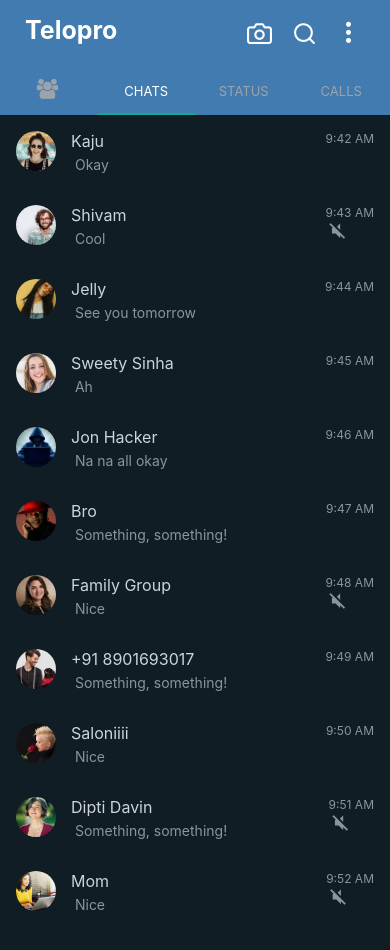
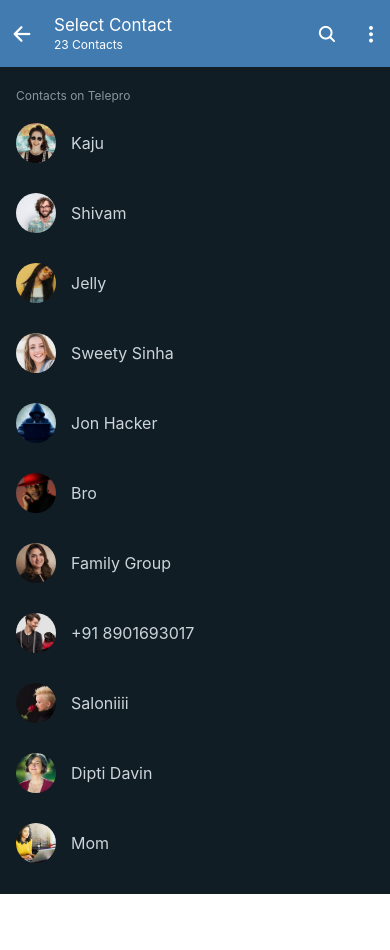
Before and after one commit to pham-manh/telepro-app-final, a React Native app: screen /ContactScreen in a window 390 px wide. Shown: the top 950 px of the page. After the commit the page ends 894 px from the top, so only its background shows below. Built offline with nearby package versions, Linux system fonts and the light colour scheme.

Commit message:
[ADD] Impl Contact List UI

```diff
--- a/App.tsx
+++ b/App.tsx
@@ -3,9 +3,9 @@ import { createStackNavigator } from '@react-navigation/stack';
 import React from 'react';
 import { StatusBar } from 'react-native';
 import ChatScreen from './src/screens/ChatScreen';
+import ContactScreen from './src/screens/ContactScreen';
 import HomeScreen from './src/screens/HomeScreen';
 import { Colors } from './src/theme/Colors';
-// import ContactScreen from './src/screens/ContactScreen';
 
 const Stack = createStackNavigator();
 
@@ -19,7 +19,7 @@ const App = () => {
         }}>
         <Stack.Screen name="HomeScreen" component={HomeScreen} />
         <Stack.Screen name="ChatScreen" component={ChatScreen} />
-        {/* <Stack.Screen name="ContactScreen" component={ContactScreen} /> */}
+        <Stack.Screen name="ContactScreen" component={ContactScreen} />
       </Stack.Navigator>
     </NavigationContainer>
   )
--- /dev/null
+++ b/src/components/ContactHeader.jsx
@@ -0,0 +1,74 @@
+import {useNavigation} from '@react-navigation/native';
+import React from 'react';
+import {StyleSheet, Text, View} from 'react-native';
+import {Colors} from '../theme/Colors';
+import VectorIcon from '../utils/VectorIcon';
+
+const ContactHeader = () => {
+  const navigation = useNavigation();
+
+  return (
+    <View style={styles.container}>
+      <View style={styles.headerContainer}>
+        <VectorIcon
+          name="arrow-back"
+          type="Ionicons"
+          size={24}
+          color={Colors.white}
+          onPress={() => navigation.goBack()}
+        />
+        <View>
+          <Text style={styles.selectContact}>Select Contact</Text>
+          <Text style={styles.count}>23 Contacts</Text>
+        </View>
+      </View>
+
+      <View style={styles.headerContainer}>
+        <VectorIcon
+          type="Ionicons"
+          name="search"
+          color={Colors.white}
+          size={20}
+          style={styles.iconStyle}
+        />
+        <VectorIcon
+          type="Entypo"
+          name="dots-three-vertical"
+          color={Colors.white}
+          size={18}
+        />
+      </View>
+    </View>
+  );
+};
+
+const styles = StyleSheet.create({
+  headerContainer: {
+    flexDirection: 'row',
+    alignItems: 'center',
+  },
+  container: {
+    backgroundColor: Colors.primaryColor,
+    paddingVertical: 15,
+    paddingHorizontal: 10,
+    flexDirection: 'row',
+    alignItems: 'center',
+    justifyContent: 'space-between',
+  },
+  selectContact: {
+    fontSize: 17,
+    color: Colors.white,
+    marginLeft: 20,
+  },
+  count: {
+    fontSize: 12,
+    color: Colors.white,
+    marginLeft: 20,
+    marginTop: 2,
+  },
+  iconStyle: {
+    marginHorizontal: 25,
+  },
+});
+
+export default ContactHeader;
--- /dev/null
+++ b/src/components/ContactList.jsx
@@ -0,0 +1,48 @@
+import React from 'react';
+import {Image, StyleSheet, Text, View} from 'react-native';
+import {ContactListData} from '../data/ContactListData';
+import {Colors} from '../theme/Colors';
+
+const ContactList = () => {
+  return (
+    <View style={styles.container}>
+      <Text style={styles.title}>Contacts on Telepro</Text>
+      {ContactListData.map(item => (
+        <View style={styles.contactContainer}>
+          <Image source={item.userImg} style={styles.imgStyle} />
+          <Text style={styles.username}>{item.name}</Text>
+        </View>
+      ))}
+    </View>
+  );
+};
+
+const styles = StyleSheet.create({
+  container: {
+    backgroundColor: Colors.background,
+    padding: 16,
+    flex: 1,
+  },
+  imgStyle: {
+    height: 40,
+    width: 40,
+    borderRadius: 50,
+  },
+  username: {
+    fontSize: 16,
+    color: Colors.textColor,
+    marginLeft: 15,
+  },
+  title: {
+    fontSize: 12,
+    color: Colors.textGrey,
+    marginVertical: 5,
+  },
+  contactContainer: {
+    flexDirection: 'row',
+    alignItems: 'center',
+    paddingVertical: 15,
+  },
+});
+
+export default ContactList;
--- /dev/null
+++ b/src/data/ContactListData.js
@@ -0,0 +1,69 @@
+import User1 from '../assets/user1.jpeg';
+import User10 from '../assets/user10.jpeg';
+import User11 from '../assets/user11.jpeg';
+import User2 from '../assets/user2.jpeg';
+import User3 from '../assets/user3.jpeg';
+import User4 from '../assets/user4.jpeg';
+import User5 from '../assets/user5.jpeg';
+import User6 from '../assets/user6.jpeg';
+import User7 from '../assets/user7.jpeg';
+import User8 from '../assets/user8.jpeg';
+import User9 from '../assets/user9.jpeg';
+
+export const ContactListData = [
+  {
+    id: 1,
+    name: 'Kaju',
+    userImg: User1,
+  },
+  {
+    id: 2,
+    name: 'Shivam',
+    userImg: User2,
+  },
+  {
+    id: 3,
+    name: 'Jelly',
+    userImg: User3,
+  },
+  {
+    id: 4,
+    name: 'Sweety Sinha',
+    userImg: User4,
+  },
+  {
+    id: 5,
+    name: 'Jon Hacker',
+    userImg: User5,
+  },
+  {
+    id: 6,
+    name: 'Bro',
+    userImg: User6,
+  },
+  {
+    id: 7,
+    name: 'Family Group',
+    userImg: User7,
+  },
+  {
+    id: 8,
+    name: '+91 8901693017',
+    userImg: User8,
+  },
+  {
+    id: 9,
+    name: 'Saloniiii',
+    userImg: User9,
+  },
+  {
+    id: 10,
+    name: 'Dipti Davin',
+    userImg: User10,
+  },
+  {
+    id: 11,
+    name: 'Mom',
+    userImg: User11,
+  },
+];
--- a/src/screens/ChatListScreen.jsx
+++ b/src/screens/ChatListScreen.jsx
@@ -1,3 +1,4 @@
+import {useNavigation} from '@react-navigation/native';
 import React from 'react';
 import {ScrollView, StyleSheet, TouchableOpacity, View} from 'react-native';
 import ChatList from '../components/ChatList';
@@ -5,13 +6,18 @@ import {Colors} from '../theme/Colors';
 import VectorIcon from '../utils/VectorIcon';
 
 const ChatListScreen = () => {
+  const navigate = useNavigation();
+
+  const onNavigate = () => {
+    navigate.navigate('ContactScreen');
+  };
+
   return (
     <View style={styles.container}>
       <ScrollView>
         <ChatList />
       </ScrollView>
-
-      <TouchableOpacity style={styles.contactIcon}>
+      <TouchableOpacity style={styles.contactIcon} onPress={onNavigate}>
         <VectorIcon
           name="message-reply-text"
           type="MaterialCommunityIcons"
--- /dev/null
+++ b/src/screens/ContactScreen.jsx
@@ -0,0 +1,22 @@
+import React from 'react';
+import {ScrollView, StyleSheet} from 'react-native';
+import ContactHeader from '../components/ContactHeader';
+import ContactList from '../components/ContactList';
+import {Colors} from '../theme/Colors';
+
+const ContactScreen = () => {
+  return (
+    <ScrollView style={styles.scrollViewStyle}>
+      <ContactHeader />
+      <ContactList />
+    </ScrollView>
+  );
+};
+
+const styles = StyleSheet.create({
+  scrollViewStyle: {
+    backgroundColor: Colors.background,
+  },
+});
+
+export default ContactScreen;
```
